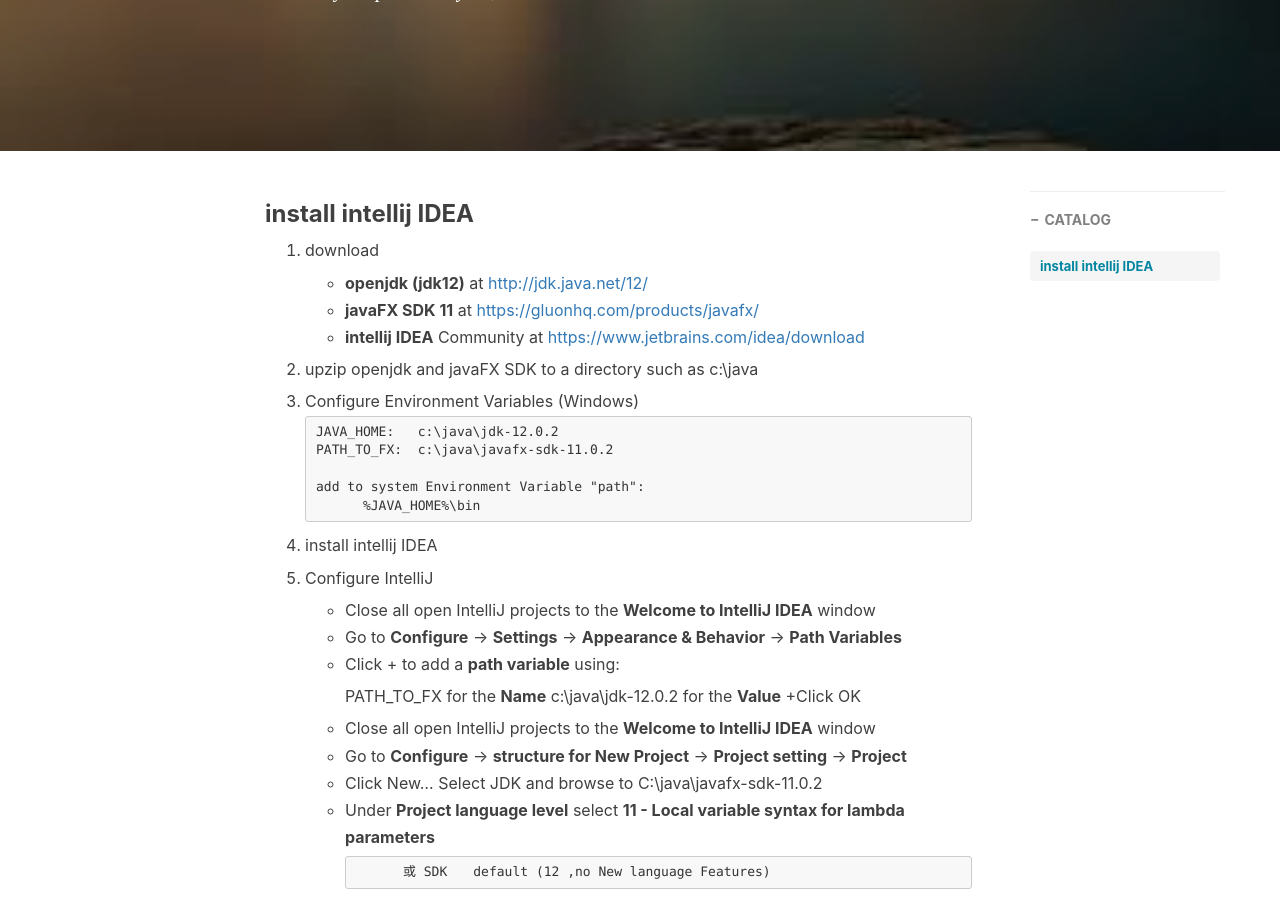
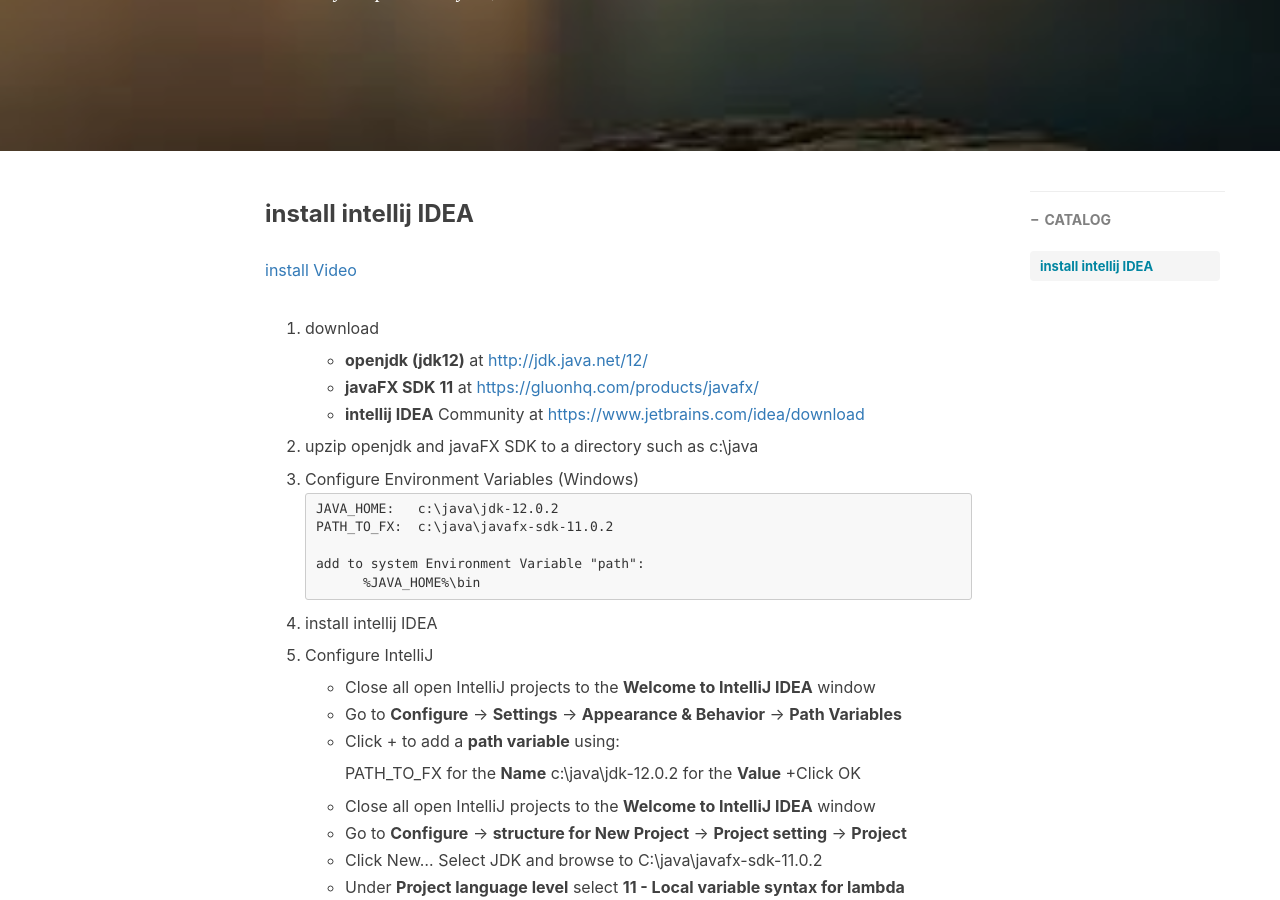
Before and after one commit to xuepro/xuepro.github.io, a Jekyll site: the page built from _posts/2019-07-24-Intellij IDEA安装创建JavaFX程序.md, in a window 1280 px wide and 900 px high, scrolled down 432 px. Built offline with Jekyll 4.4.1, drawn with Linux system fonts in a browser that asks for light colours; nearby versions of some CDN libraries; comment, search, counter and statistics services are not loaded.

Commit message:
Update 2019-07-24-Intellij IDEA安装创建JavaFX程序.md

```diff
--- a/_posts/2019-07-24-Intellij IDEA安装创建JavaFX程序.md
+++ b/_posts/2019-07-24-Intellij IDEA安装创建JavaFX程序.md
@@ -14,6 +14,7 @@
 
 ### install  intellij IDEA
 
+[install Video](https://www.bilibili.com/video/av60482727)
 
 1. download
 
```
